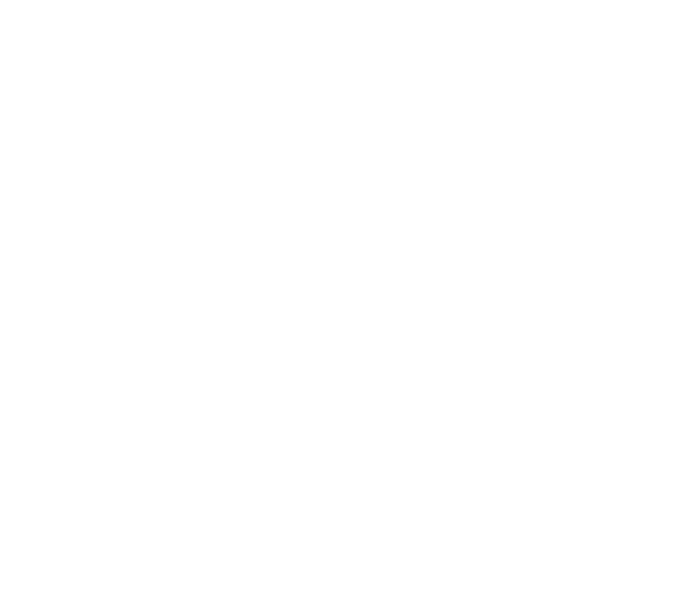
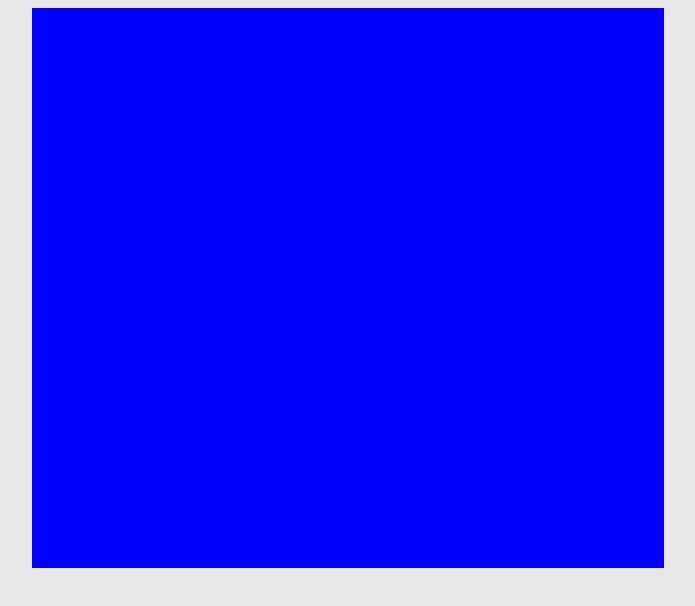
Before and after one commit to RobinLans/Webbf-rmul-r, a plain HTML site: page index.html in a window 1280 px wide. Shown: the whole page, without its empty margins (292-987 px from the left). Drawn offline with Linux system fonts and the light colour scheme; a web font is replaced by a local one.

Commit message:
ändring

```diff
--- a/index.html
+++ b/index.html
@@ -3,9 +3,13 @@
 <head>
     <meta charset="UTF-8">
     <meta name="viewport" content="width=device-width, initial-scale=1.0">
-    <title>Document</title>
+    <title>Pizza</title>
+    <link rel="stylesheet" href="style.css">
 </head>
 <body>
-
+    <main>
+        <form>
+        </form>
+    </main>
 </body>
 </html>
--- a/style.css
+++ b/style.css
@@ -0,0 +1,15 @@
+@import url("https://fonts.googleapis.com/css2?family=Yusei+Magic&display=swap");
+
+body {
+  background-color: rgb(232, 232, 232);
+}
+
+main form {
+  background-color: blue;
+  margin: 0;
+  display: flex;
+  height: 35rem;
+  width: 50%;
+  justify-self: center;
+  align-self: center;
+}
```
